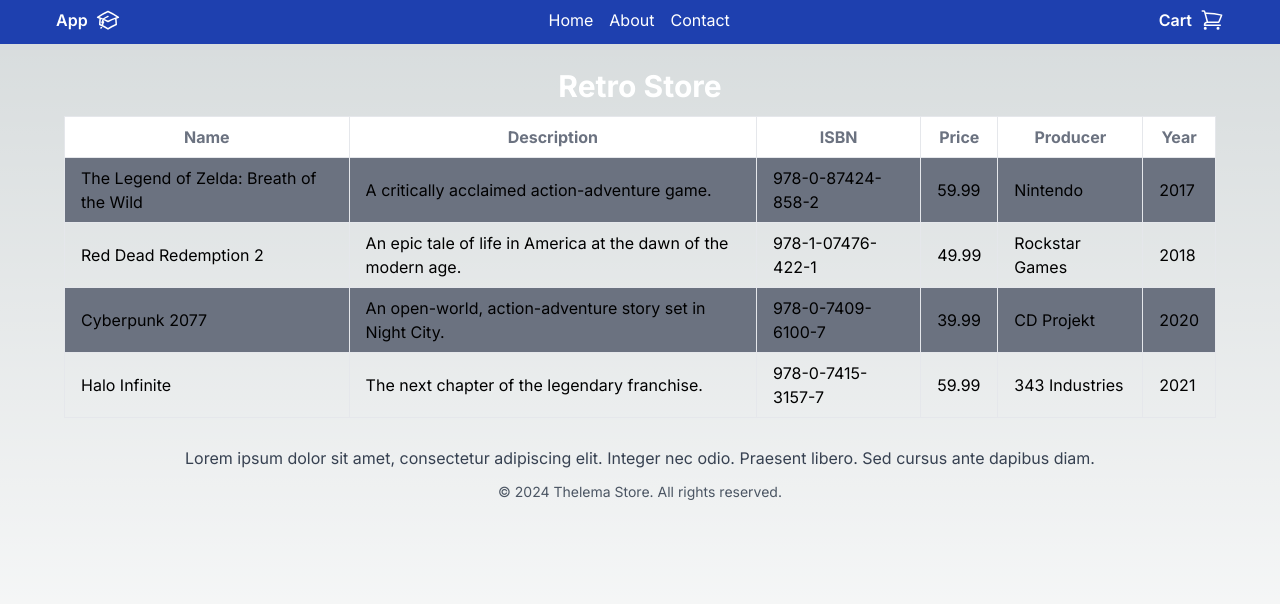
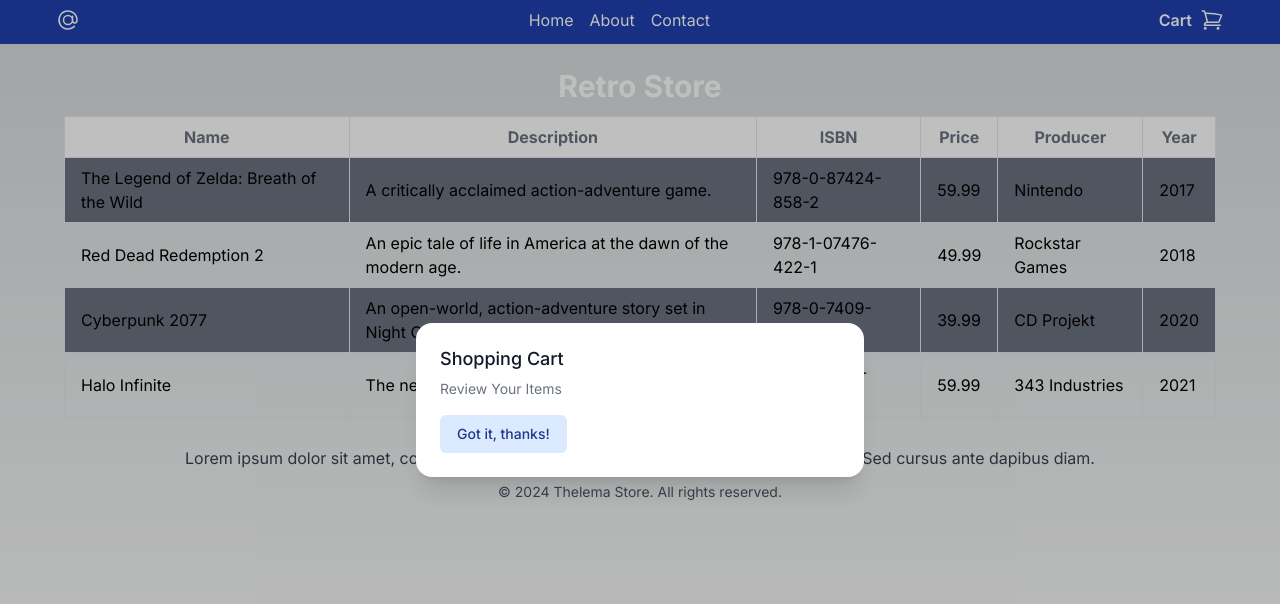
Before and after one commit to DanielRed007/react-next-checkout, a Next.js app in the folder checkout/: page / in a window 1280 px wide. Both pictures are taken after a click on the icon 1212 px from the left and 20 px from the top of the page. Shown: the top 604 px of the page. Built offline with nearby package versions, Linux system fonts and the light colour scheme.

Commit message:
adding first sketch for the Cart Modal

```diff
--- a/checkout/package.json
+++ b/checkout/package.json
@@ -9,6 +9,7 @@
     "lint": "next lint"
   },
   "dependencies": {
+    "@headlessui/react": "^2.0.3",
     "@heroicons/react": "^2.1.3",
     "next": "14.2.1",
     "react": "^18",
--- a/checkout/src/app/context/HomeContext.tsx
+++ b/checkout/src/app/context/HomeContext.tsx
@@ -9,7 +9,8 @@
 interface HomeContextData {
   dataTable: VideoGame[];
   isCartOpen: boolean;
-  toggleCart(open: boolean): void;
+  toggleCart(): void;
+  closeCart(): void;
 }
 
 export const useHomeContext = () => {
@@ -30,15 +31,19 @@
   const homeDataTable = useMemo(() => videoGames, [videoGames]);
   const [isOpen, setIsOpen] = useState(false);
 
-  function toggleCart(open: boolean) {
-    console.log(!open);
-    setIsOpen(!open);
-  }
+  const toggleCart = () => {
+    setIsOpen(!isOpen);
+  };
+
+  const closeCart = () => {
+    setIsOpen(false);
+  };
 
   const value = {
     dataTable: homeDataTable,
     isCartOpen: isOpen,
     toggleCart: toggleCart,
+    closeCart: closeCart,
   };
 
   return <HomeContext.Provider value={value}>{children}</HomeContext.Provider>;
--- a/checkout/src/app/page.tsx
+++ b/checkout/src/app/page.tsx
@@ -1,6 +1,7 @@
 "use client";
 
 import { useHomeContext } from "./context/HomeContext";
+import { CartModal } from "./shared/components/CartModal";
 import CheckoutMainTable from "./shared/components/CheckoutMainTable";
 import { Footer } from "./shared/components/Footer";
 import Header from "./shared/components/Header";
@@ -26,6 +27,7 @@
         </div>
         <Footer content="2024 Thelema Store. All rights reserved." />
       </div>
+      <CartModal />
     </div>
   );
 }
--- /dev/null
+++ b/checkout/src/app/shared/components/CartModal.tsx
@@ -0,0 +1,61 @@
+import { useHomeContext } from "@/app/context/HomeContext";
+import { Dialog, Transition } from "@headlessui/react";
+import { Fragment } from "react";
+
+export const CartModal = () => {
+  const { isCartOpen, closeCart } = useHomeContext();
+
+  return (
+    <Transition appear show={isCartOpen} as={Fragment}>
+      <Dialog as="div" className="relative z-10" onClose={closeCart}>
+        <Transition.Child
+          as={Fragment}
+          enter="ease-out duration-300"
+          enterFrom="opacity-0"
+          enterTo="opacity-100"
+          leave="ease-in duration-200"
+          leaveFrom="opacity-100"
+          leaveTo="opacity-0"
+        >
+          <div className="fixed inset-0 bg-black/25" />
+        </Transition.Child>
+
+        <div className="fixed inset-0 overflow-y-auto">
+          <div className="flex min-h-full items-center justify-center p-4 text-center">
+            <Transition.Child
+              as={Fragment}
+              enter="ease-out duration-300"
+              enterFrom="opacity-0 scale-95"
+              enterTo="opacity-100 scale-100"
+              leave="ease-in duration-200"
+              leaveFrom="opacity-100 scale-100"
+              leaveTo="opacity-0 scale-95"
+            >
+              <Dialog.Panel className="w-full max-w-md transform overflow-hidden rounded-2xl bg-white p-6 text-left align-middle shadow-xl transition-all">
+                <Dialog.Title
+                  as="h3"
+                  className="text-lg font-medium leading-6 text-gray-900"
+                >
+                  Shopping Cart
+                </Dialog.Title>
+                <div className="mt-2">
+                  <p className="text-sm text-gray-500">Review Your Items</p>
+                </div>
+
+                <div className="mt-4">
+                  <button
+                    type="button"
+                    className="inline-flex justify-center rounded-md border border-transparent bg-blue-100 px-4 py-2 text-sm font-medium text-blue-900 hover:bg-blue-200 focus:outline-none focus-visible:ring-2 focus-visible:ring-blue-500 focus-visible:ring-offset-2"
+                    onClick={closeCart}
+                  >
+                    Got it, thanks!
+                  </button>
+                </div>
+              </Dialog.Panel>
+            </Transition.Child>
+          </div>
+        </div>
+      </Dialog>
+    </Transition>
+  );
+};
--- a/checkout/src/app/shared/components/Header.tsx
+++ b/checkout/src/app/shared/components/Header.tsx
@@ -4,6 +4,7 @@
 import { CustomRoute } from "@/app/model/CustomRoute";
 import { CartIcon } from "../icons/CartIcon";
 import { useHomeContext } from "@/app/context/HomeContext";
+import { AtIcon } from "../icons/AtIcon";
 
 const routes: CustomRoute[] = [
   { title: "Home", link: "/" },
@@ -12,31 +13,17 @@
 ];
 
 const Header = () => {
-  const { isCartOpen, toggleCart } = useHomeContext();
+  const { toggleCart } = useHomeContext();
 
   const toggleRetroCart = () => {
-    toggleCart(!isCartOpen);
+    toggleCart();
   };
 
   return (
     <header className="bg-blue-800 text-white py-2 px-6">
       <div className="container mx-auto px-4 sm:px-6 lg:px-8 mb-1 flex justify-between items-center">
         <div className="flex">
-          <h1 className="text-md font-semibold mr-2">App</h1>
-          <svg
-            xmlns="http://www.w3.org/2000/svg"
-            fill="none"
-            viewBox="0 0 24 24"
-            strokeWidth={1.5}
-            stroke="currentColor"
-            className="w-6 h-6"
-          >
-            <path
-              strokeLinecap="round"
-              strokeLinejoin="round"
-              d="M4.26 10.147a60.438 60.438 0 0 0-.491 6.347A48.62 48.62 0 0 1 12 20.904a48.62 48.62 0 0 1 8.232-4.41 60.46 60.46 0 0 0-.491-6.347m-15.482 0a50.636 50.636 0 0 0-2.658-.813A59.906 59.906 0 0 1 12 3.493a59.903 59.903 0 0 1 10.399 5.84c-.896.248-1.783.52-2.658.814m-15.482 0A50.717 50.717 0 0 1 12 13.489a50.702 50.702 0 0 1 7.74-3.342M6.75 15a.75.75 0 1 0 0-1.5.75.75 0 0 0 0 1.5Zm0 0v-3.675A55.378 55.378 0 0 1 12 8.443m-7.007 11.55A5.981 5.981 0 0 0 6.75 15.75v-1.5"
-            />
-          </svg>
+          <AtIcon />
         </div>
 
         <CustomLink routes={routes} />
--- /dev/null
+++ b/checkout/src/app/shared/icons/AtIcon.tsx
@@ -0,0 +1,25 @@
+import React, { FC } from "react";
+
+interface Props {
+  onClick?(): void;
+}
+
+export const AtIcon: FC<Props> = ({ onClick }) => {
+  return (
+    <svg
+      xmlns="http://www.w3.org/2000/svg"
+      fill="none"
+      viewBox="0 0 24 24"
+      strokeWidth={1.5}
+      stroke="currentColor"
+      className="size-6"
+      onClick={onClick}
+    >
+      <path
+        strokeLinecap="round"
+        strokeLinejoin="round"
+        d="M16.5 12a4.5 4.5 0 1 1-9 0 4.5 4.5 0 0 1 9 0Zm0 0c0 1.657 1.007 3 2.25 3S21 13.657 21 12a9 9 0 1 0-2.636 6.364M16.5 12V8.25"
+      />
+    </svg>
+  );
+};
--- a/checkout/src/app/shared/icons/CartIcon.tsx
+++ b/checkout/src/app/shared/icons/CartIcon.tsx
@@ -1,7 +1,7 @@
 import React, { FC } from "react";
 
 interface Props {
-  onClick(): void;
+  onClick?(): void;
 }
 
 export const CartIcon: FC<Props> = ({ onClick }) => {
```
Also changed, not shown: 1 other file (tests, documents, lock files or other folders).
